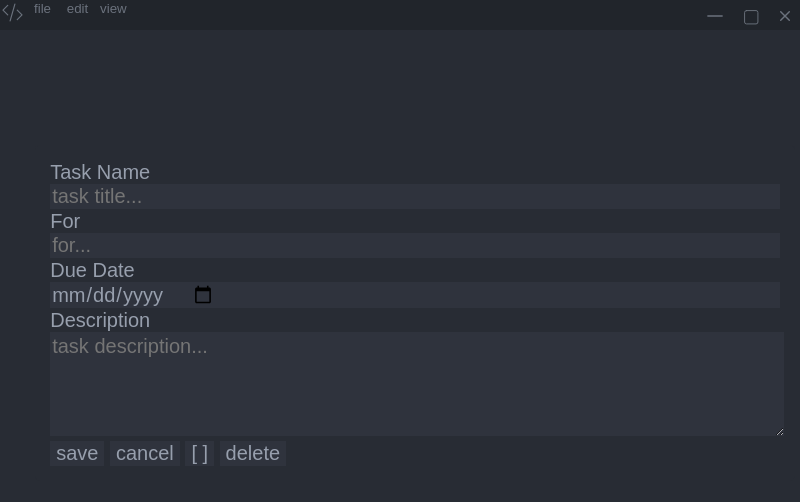
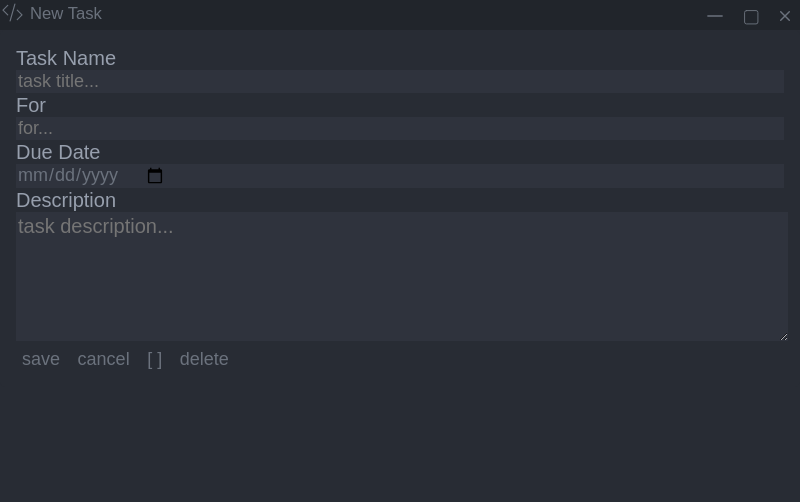
Before and after one commit to ash-entwisle/Task_Manager, an Electron app: page src/view/form/index.html in a window 800 px wide. Drawn offline with Linux system fonts and the light colour scheme; no server answers.

Commit message:
added sexy css, need to fix inpcheck

```diff
--- a/src/main.js
+++ b/src/main.js
@@ -165,7 +165,6 @@ ipcMain.on("win-close", () => {
 function refreshTasks() {
   log("refreshing tasks", locale)
   for (let i = 0; i < BrowserWindow.getAllWindows().length; i++) {
-    console.log(BrowserWindow.getAllWindows()[i].webContents)
     BrowserWindow.getAllWindows()[i].webContents.reload();
 
   }
--- a/src/view/form/index.html
+++ b/src/view/form/index.html
@@ -3,7 +3,7 @@
 
 <head>
     <meta charset="UTF-8">
-    <title>Task List</title>
+    <title id="title">New Task</title>
     <link rel="stylesheet" href="style.css">
     <script type="module" defer src="script.js"></script>
 </head>
@@ -19,9 +19,7 @@
                         d="m12.5 3.5l-4 14m-2-5l-4-4l4-4m8 12l4-4l-4-4" />
                 </svg>
             </div>
-            <button class="lbtn" id="btn-file">file</button>
-            <button class="lbtn" id="btn-edit">edit</button>
-            <button class="lbtn" id="btn-view">view</button>
+            <span class="lbtn" id="btn-tasktitle">New Task</span>
         </div>
 
         </div>
--- a/src/view/form/script.js
+++ b/src/view/form/script.js
@@ -14,6 +14,8 @@ const subtask = document.getElementById("inp-tasksubmit")
 const cnltask = document.getElementById("inp-taskcancel")
 const deltask = document.getElementById("inp-taskdelete")
 const cmptask = document.getElementById("inp-taskcomplete")
+const ttltask = document.getElementById("btn-tasktitle")
+const ttlwind = document.getElementById("title")
 
 
 
@@ -38,11 +40,13 @@ function addSpaces(str) {
     return str.replace(/-/g, " ")
 }
 
-function enableEdit() {
+function enableEdit(heading) {
     // hide subtask, show svetask, show deltask, show cmptask
     cnltask.style.display = "inline-block"
     deltask.style.display = "inline-block"
     cmptask.style.display = "inline-block"
+    ttltask.innerHTML = "Editing Task: " + heading
+    ttlwind.innerHTML = "Editing Task: " + heading
     edit = true
 }
 
--- a/src/view/form/style.css
+++ b/src/view/form/style.css
@@ -87,15 +87,18 @@ navbar .btn {
 navbar .lbtn {
     -webkit-app-region: no-drag;
     float: left;
-    top: 0%;
-    height: auto;
-    width: var(--bar-btn-width);
+    top:50%;
+    padding-top: 2px;
+
+    height: 100%;
+    width: auto;
+    font-weight: lighter;
+    font-size: smaller;
     padding-left: 5px;
     padding-right: 5px;
 
     border: none;
     outline: none;
-    cursor: pointer;
     background-color: var(--Bar);
     color: var(--Disabled);
 
@@ -137,7 +140,7 @@ content {
     text-align: left;
 }
 
-content .cntr-taskinp {
+content .cntr-taskinp {/*
     position: absolute;
     width: 95%;
     height: 95%;
@@ -147,7 +150,7 @@ content .cntr-taskinp {
     top: 50%;
     left: 50%;
     transform: translate(-50%, -50%);
-    margin: 15px;
+    margin: 15px;*/
 
 }
 
@@ -169,11 +172,26 @@ content .taskinp label {
 
 content .taskinp input {
     background-color: var(--Second-Background);
+    background-color: var(--sec);
     display: flexbox;
     border: none;
     outline: none;
-    color: var(--Text);
-    font-size: 1em;
+    color: var(--Disabled);
+    font-size: 0.9em;
+    font-weight: lighter;
+}
+
+content .taskinp input[type="text"] {
+    background-color: var(--Second-Background);
+    color: var(--Disabled);
+    font-size: 0.9em;
+    font-weight: lighter;
+}
+
+content .taskinp input[type="date"] {
+    background-color: var(--Second-Background);
+    color: var(--Disabled);
+    font-size: 0.9em;
     font-weight: lighter;
 }
 
@@ -182,11 +200,11 @@ content .taskinp textarea {
     display: flexbox;
     border: none;
     outline: none;
-    color: var(--Text);
-    font-size: 1em;
+    color: var(--Disabled);
+    font-size: 0.9em;
     font-weight: lighter;
     width: 100%;
-    height: 100px;
+    height: 125px;
     min-height: 100px;
     resize: vertical;
     max-height: 250px;
```
Also changed, not shown: src/lib/storer/schemer.js (line endings or trailing spaces).
